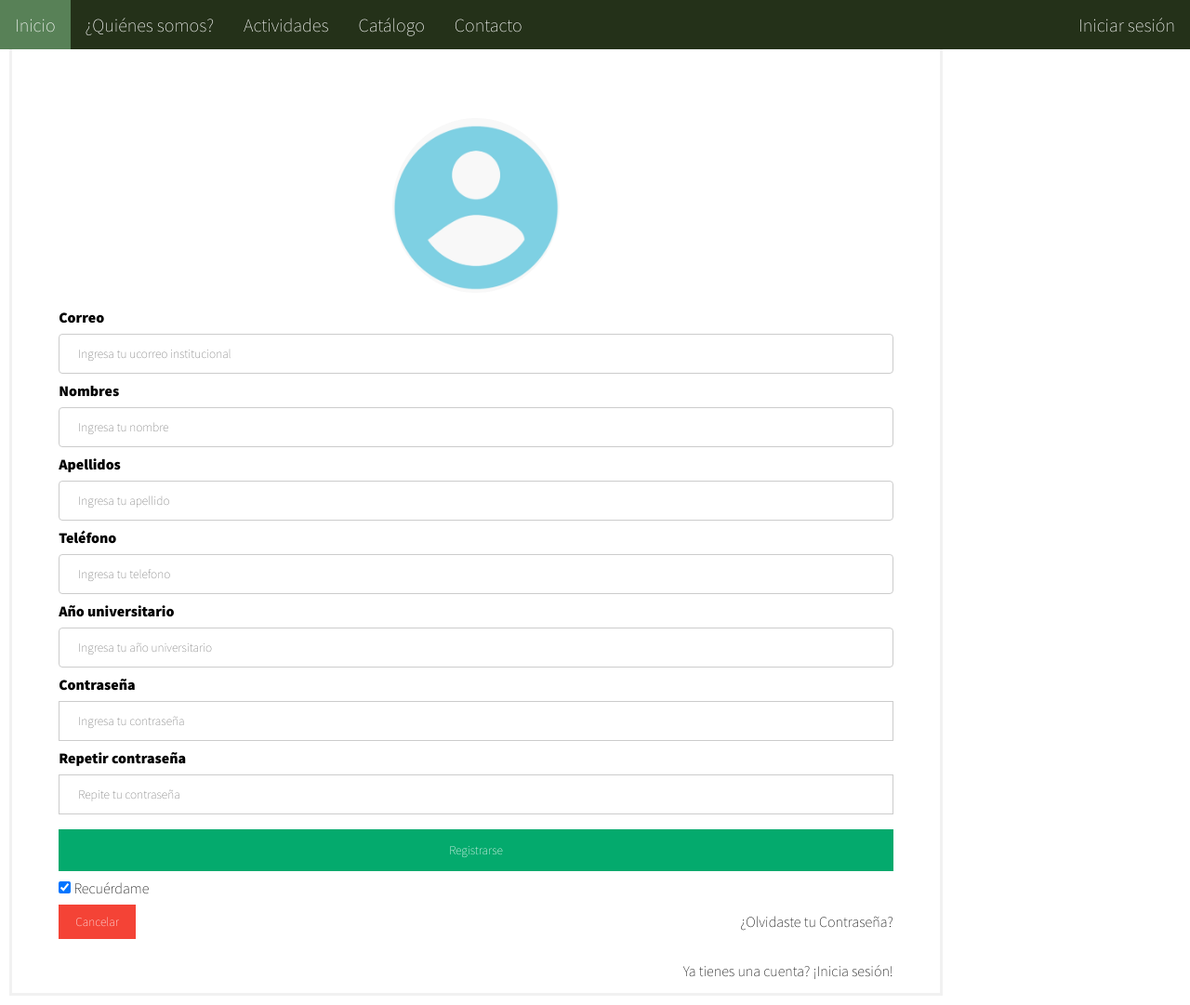
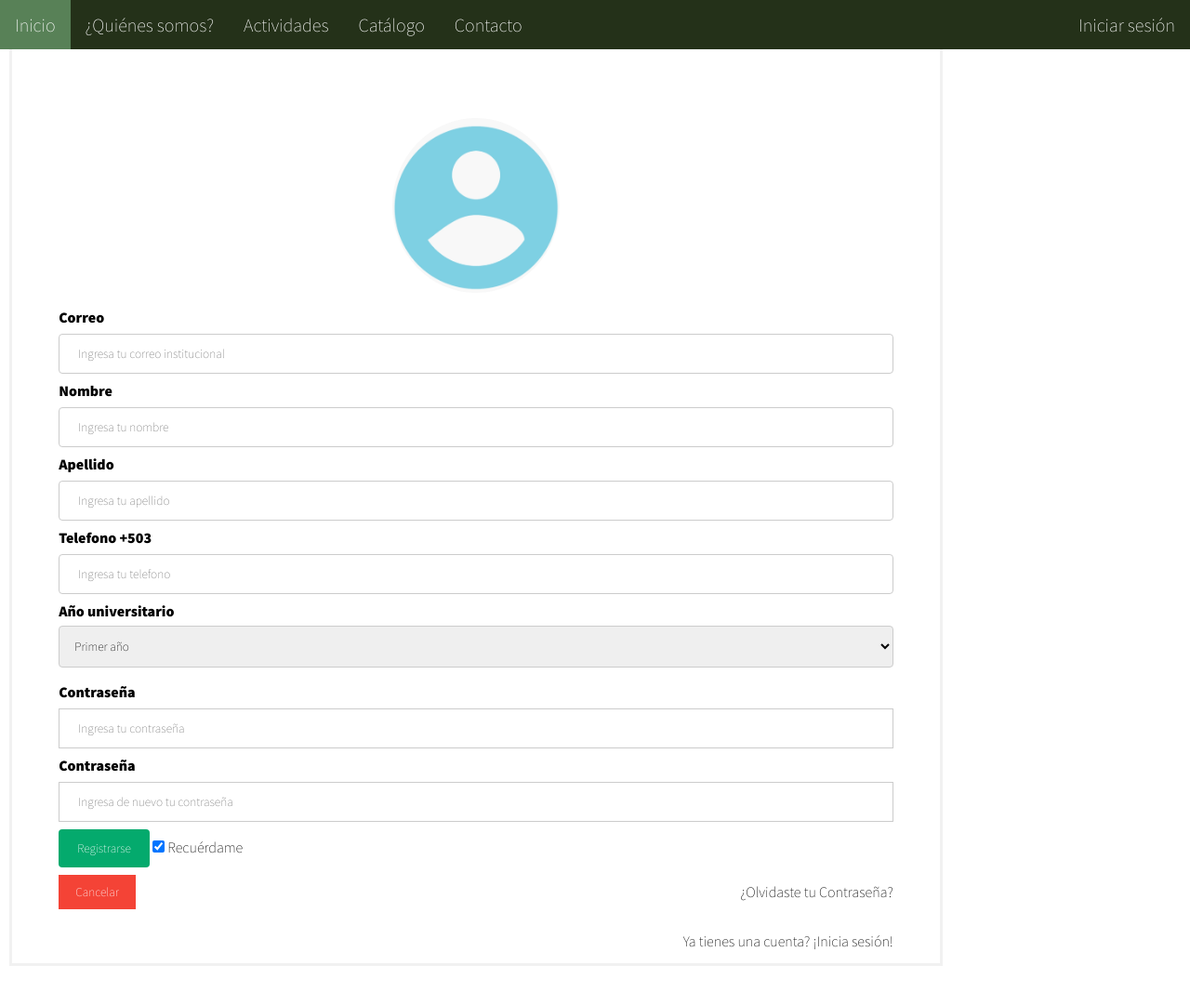
Before and after one commit to Esen-Q1-2022-Prog-Interfaz/grupo03-proyecto-final, a Flask app: page /register in a window 1280 px wide. Shown: the whole page at 93% size. After the commit the page ends 1039 px from the top, so only its background shows below. Run offline with Flask 2, Linux system fonts and the light colour scheme; parts of the project's set-up code (start-up, migrations or seed data) failed here and were passed over; some libraries are stand-ins or nearby versions; some web fonts are replaced.

Commit message:
forms added

```diff
--- /dev/null
+++ b/forms/register_form.py
@@ -0,0 +1,88 @@
+from flask_wtf import FlaskForm
+from nbformat import ValidationError
+from wtforms.fields import StringField, SubmitField, SelectField, PasswordField
+from wtforms.validators import InputRequired, Length, EqualTo
+from models.usuarios import Usuarios
+
+YEARS_UNI = [
+    ("1", "Primer año"),
+    ("2", "Segundo año"),
+    ("3", "Tercer año"),
+    ("4", "Cuarto año"),
+    ("5", "Quinto año"),
+]
+
+class RegisterForm(FlaskForm):
+    correo = StringField(
+        label="Correo",
+        validators=[
+            InputRequired(),
+            Length(min=15, max=25)
+        ],
+        render_kw={"placeholder":"Ingresa tu correo institucional"}
+    )
+
+    nombre = StringField(
+        label="Nombre",
+        validators=[
+            InputRequired(),
+            Length(max=100),
+        ],
+        render_kw={"placeholder":"Ingresa tu nombre"}
+    )
+
+    apellido = StringField(
+        label="Apellido",
+        validators=[
+            InputRequired(),
+            Length(max=100),
+        ],
+        render_kw={"placeholder":"Ingresa tu apellido"}
+    )
+
+    telefono = StringField(
+        label="Telefono +503",
+        validators=[
+            InputRequired(),
+            Length(max=8),
+        ],
+        render_kw={"placeholder":"Ingresa tu telefono"}
+    )
+
+    year_uni = SelectField(
+        label="Año universitario",
+        validators=[
+            InputRequired()
+        ],
+        choices=YEARS_UNI,
+        render_kw={"placeholder":"Ingresa tu año unversisario"}
+    )
+
+    contrasenna = PasswordField(
+        label="Contraseña",
+        validators=[
+            InputRequired(),
+            Length(min=2, max=15)
+        ],
+        render_kw={"placeholder":"Ingresa tu contraseña"}
+    )
+
+    contrasenna_2 = PasswordField(
+        label="Contraseña",
+        validators=[
+            InputRequired(),
+            Length(min=2, max=15),
+            EqualTo("contrasenna", message='Las contraseñas son distintas')
+
+        ],
+        render_kw={"placeholder":"Ingresa de nuevo tu contraseña"}
+    )
+
+    submit = SubmitField(label="Registrarse")
+
+    def validate_correo(self, correo):
+        correo_typed : str = correo.data
+        if not correo_typed.endswith("@esen.edu.sv"):
+            raise ValidationError("No eres alumno de la ESEN")
+        elif Usuarios.query.filter_by(correo=correo).first():
+            raise ValidationError(f"Ya hay un correo {correo_typed} registrado")
--- a/routes/main/main.py
+++ b/routes/main/main.py
@@ -1,5 +1,7 @@
 from flask import Blueprint, render_template
 from db.cloud_connection import CloudinaryConnection
+from forms.login_form import LoginForm
+from forms.register_form import RegisterForm
 from db.utils.photos_model import Photo, PhotoNext
 
 main = Blueprint("main", __name__)
@@ -54,11 +56,19 @@ def contact():
     return render_template("main/contact.html")
 
 
-@main.route("/login")
+@main.route("/login", methods=["POST", "GET"])
 def login():
-    return render_template("main/login.html")
+    form = LoginForm()
+    if form.validate_on_submit():
+        # Check is user esta agregado
+        pass
+    return render_template("main/login.html", form=form)
 
 
-@main.route("/register")
+@main.route("/register", methods=["POST", "GET"])
 def register():
-    return render_template("main/register.html")
+    form = RegisterForm()
+    if form.validate_on_submit():
+        # Agregar user a db
+        pass
+    return render_template("main/register.html", form=form)
--- a/templates/main/register.html
+++ b/templates/main/register.html
@@ -4,63 +4,77 @@
 
 <div class="frame">
   <form method="post">
+    {{ form.hidden_tag() }}
     <div class="imgcontainer">
       <img src="../../static/media/avatar.png" alt="Avatar" class="avatar" />
     </div>
 
     <div class="container">
-      <label for="uname"><b>Correo</b></label>
+      <b>{{ form.correo.label }}</b>
+      {{ form.correo }}
+      <!-- <label for="uname"><b>Correo</b></label>
       <input
         type="text"
         placeholder="Ingresa tu ucorreo institucional"
         name="email"
         required
-      />
+      /> -->
 
-      <label for="uname"><b>Nombres</b></label>
-      <input type="text" placeholder="Ingresa tu nombre" name="name" required />
+      <b>{{ form.nombre.label }}</b>
+      {{ form.nombre }}
 
-      <label for="uname"><b>Apellidos</b></label>
+      <!-- <label for="uname"><b>Nombres</b></label>
+      <input type="text" placeholder="Ingresa tu nombre" name="name" required /> -->
+
+      <b>{{ form.apellido.label }}</b>
+      {{ form.apellido }}
+
+
+      <!-- <label for="uname"><b>Apellidos</b></label>
       <input
         type="text"
         placeholder="Ingresa tu apellido"
         name="lastname"
         required
-      />
-
-      <label for="uname"><b>Teléfono</b></label>
+      /> -->
+      <b>{{ form.telefono.label }}</b>
+      {{ form.telefono }}
+      <!-- <label for="uname"><b>Teléfono</b></label>
       <input
         type="text"
         placeholder="Ingresa tu telefono"
         name="number"
         required
-      />
-
-      <label for="uname"><b>Año universitario</b></label>
+      /> -->
+      <b>{{ form.year_uni.label }}</b>
+      {{ form.year_uni }}
+      <!-- <label for="uname"><b>Año universitario</b></label>
       <input
         type="text"
         placeholder="Ingresa tu año universitario"
         name="number"
         required
-      />
-
-      <label for="psw"><b>Contraseña</b></label>
+      /> -->
+      <b>{{ form.contrasenna.label }}</b>
+      {{ form.contrasenna }}
+      <!-- <label for="psw"><b>Contraseña</b></label>
       <input
         type="password"
         placeholder="Ingresa tu contraseña"
         name="psw"
         required
-      />
-
-      <label for="psw"><b>Repetir contraseña</b></label>
+      /> -->
+      <b>{{ form.contrasenna_2.label }}</b>
+      {{ form.contrasenna_2 }}
+      <!-- <label for="psw"><b>Repetir contraseña</b></label>
       <input
         type="password"
         placeholder="Repite tu contraseña"
         name="psw"
         required
-      />
-
-      <button type="submit">Registrarse</button>
+      /> -->
+        {{ form.submit }}
+      <!-- <button type="submit">Registrarse</button> -->
       <label>
         <input type="checkbox" checked="checked" name="remember" /> Recuérdame
       </label>
--- /dev/null
+++ b/utils/bcrypt.py
@@ -0,0 +1,4 @@
+import bcrypt
+from flask_bcrypt import Bcrypt
+
+bcrypt = Bcrypt()
```
Also changed, not shown: forms/login_form.py (added, +26 -0 lines), templates/main/login.html (+11 -6 lines), utils/login_manager.py (added, +11 -0 lines).
